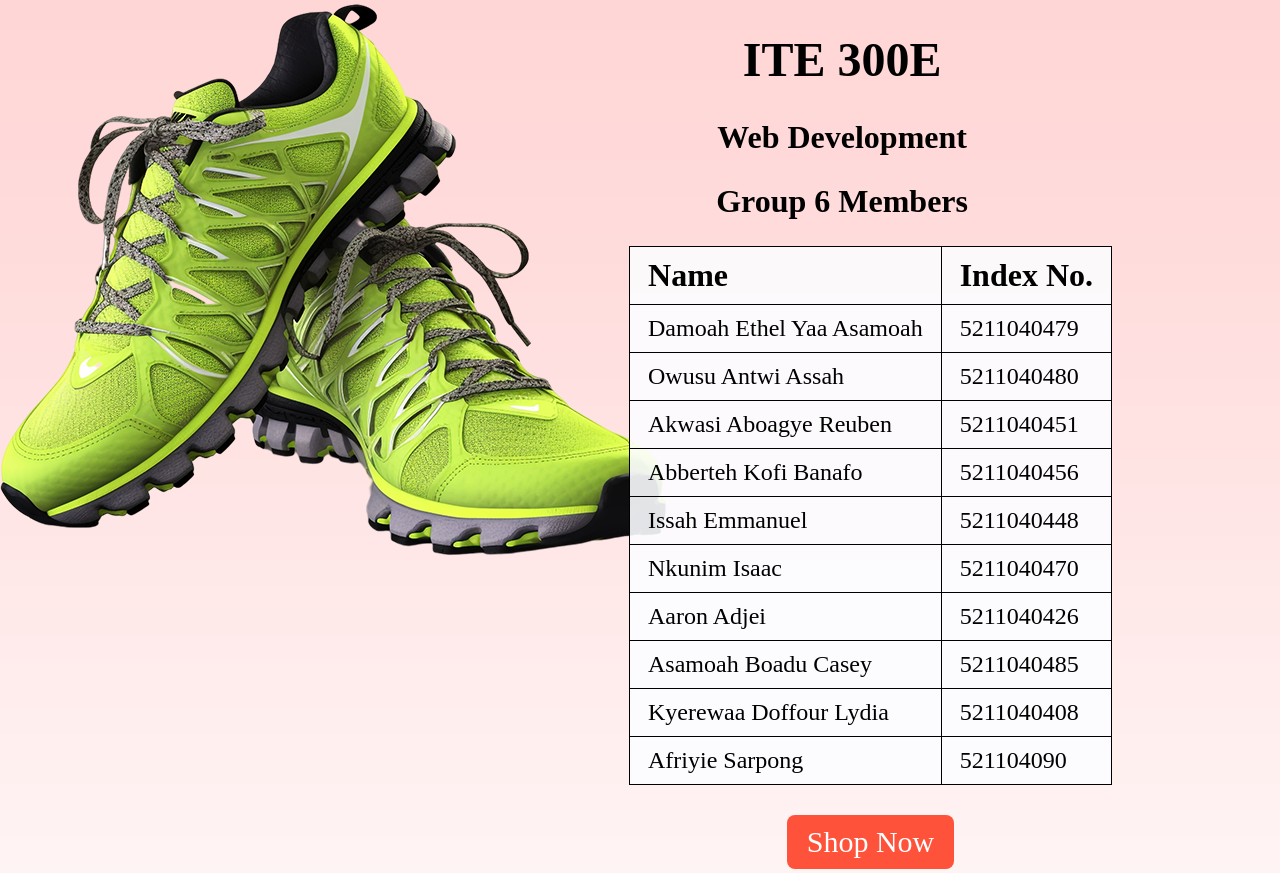
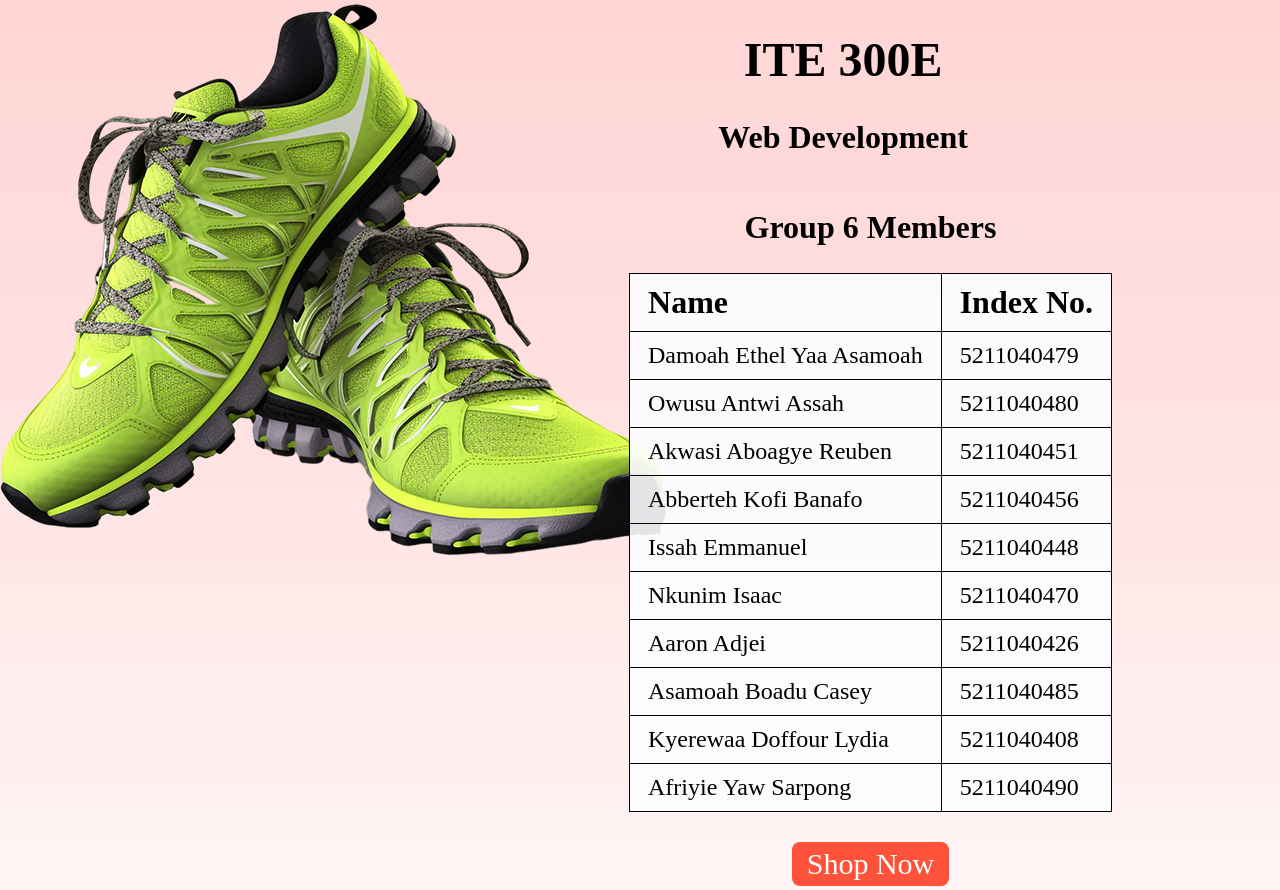
Before and after one commit to ReubenAboagye/E-Group-6, a website: page index.html in a window 1280 px wide. Drawn offline with Linux system fonts and the light colour scheme.

Commit message:
final commit with latest fixes

```diff
--- a/index.html
+++ b/index.html
@@ -69,7 +69,7 @@
 
         background-color: #ff523b;
         color: white;
-        padding: 10px 20px;
+        padding: 5px 15px;
         text-align: center;
         text-decoration: none;
         display: inline-block;
@@ -134,10 +134,10 @@
       <div class="heading">
         <h1 class="class-title"> ITE 300E </h1>
         <h2>Web Development</h2>
-        <h2>Group 6 Members</h3>
-      </div>
+        </div>
       <div>
         <table>
+          <caption><h2>Group 6 Members</h2></caption>
           <thead>
             <tr>
               <th>Name</th>
@@ -183,8 +183,8 @@
                 <td>5211040408</td>
               </tr>
             <tr>
-              <td>Afriyie Sarpong</td>
-              <td>521104090</td>
+              <td>Afriyie Yaw Sarpong</td>
+              <td>5211040490</td>
             </tr>
           </tbody>
         </table>
```
